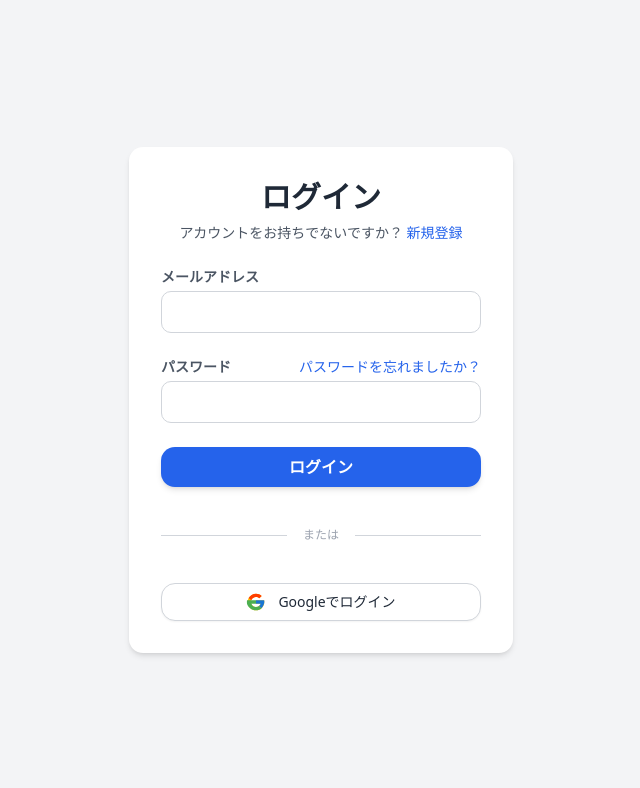
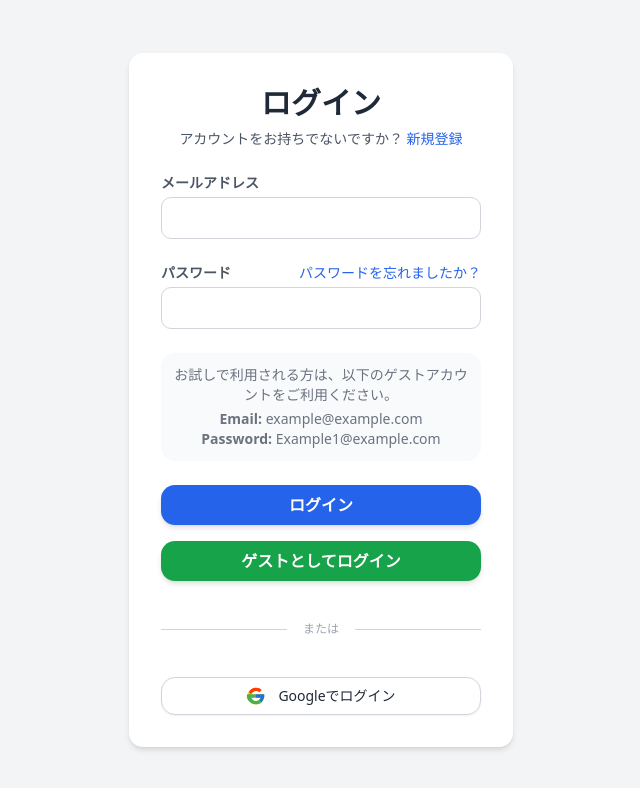
Before and after one commit to ryory2/react_4_vocabulary_notebook_app_ver_2, a React (Vite) app: page /login in a window 1280 px wide. Shown: the top 788 px of the page, without its empty margins (319-959 px from the left). Built offline with nearby package versions, Linux system fonts and the light colour scheme; no server answers.

Commit message:
ゲストログインを実装 -
-
-

```diff
--- a/src/pages/LandingPage.tsx
+++ b/src/pages/LandingPage.tsx
@@ -1,13 +1,15 @@
 import React from 'react';
 import { usePageMeta } from '../hooks/usePageMeta';
 import { Link } from 'react-router-dom';
+import flashcardDemoWebm from '../assets/videos/flashcard.webm';
+import wordManageDemoWebm from '../assets/videos/word_manage.webm';
 
 const LandingPage: React.FC = () => {
     const pageMeta = usePageMeta('landing');
     return (
         <>
             {pageMeta}
-            <div className="flex flex-col items-center justify-center text-center min-h-[70vh] p-4 sm:p-8">
+            <div className="flex flex-col items-center justify-center text-center p-4 sm:p-8">
                 {/* ★ h1: スマホでは text-3xl、mdサイズ以上で text-4xl に */}
                 <h1 className="text-3xl md:text-4xl font-bold mb-4 text-gray-800">
                     Kioku
@@ -15,6 +17,7 @@ const LandingPage: React.FC = () => {
                 {/* ★ p: スマホでは text-base (標準)、mdサイズ以上で text-lg に */}
                 <p className="text-base md:text-lg text-gray-600 mb-8 max-w-2xl">
                     効率的な単語学習を、今すぐ始めましょう。
+                    <br className="hidden sm:block" />
                     あなたの語彙力を、次のレベルへ。
                 </p>
                 {/* ★ ボタンコンテナ: スマホでは縦積み(flex-col)、smサイズ以上で横並び(flex-row) に */}
@@ -35,21 +38,56 @@ const LandingPage: React.FC = () => {
                     </Link>
                 </div>
 
-                {/* 機能紹介セクションの例 (任意) */}
-                <div className="mt-20 w-full max-w-4xl">
-                    <h2 className="text-2xl font-bold mb-6 text-gray-700">主な機能</h2>
-                    <div className="grid grid-cols-1 md:grid-cols-3 gap-8">
-                        <div className="p-6 bg-white rounded-lg shadow">
-                            <h3 className="text-xl font-semibold mb-2">スマートな復習</h3>
-                            <p className="text-gray-600">忘却曲線に基づいた最適なタイミングで復習を促します。</p>
+                {/* --- 機能紹介セクション --- */}
+                <div className="mt-12 md:mt-24 w-full max-w-6xl space-y-24"> {/* ★ max-w を少し広げました */}
+
+                    {/* 機能1: スマートな復習 */}
+                    <div className="flex flex-col md:flex-row items-center gap-8 md:gap-16"> {/* ★ gapを広げました */}
+                        <div className="w-full md:w-5/12 text-center md:text-left"> {/* ★ テキスト幅を調整 */}
+                            <h2 className="text-2xl lg:text-3xl font-bold mb-4 text-gray-800">スマートな復習</h2>
+                            <p className="text-gray-600 leading-relaxed lg:text-lg">
+                                忘却曲線に基づいた最適なタイミングで復習を促し、記憶の定着を強力にサポートします。
+                                シンプルな操作で、学習だけに集中できます。
+                            </p>
                         </div>
-                        <div className="p-6 bg-white rounded-lg shadow">
-                            <h3 className="text-xl font-semibold mb-2">シンプルな単語管理</h3>
-                            <p className="text-gray-600">登録・編集・削除が簡単に行え、学習に集中できます。</p>
+                        <div className="w-full md:w-7/12"> {/* ★ 動画の幅を調整 */}
+                            {/* ▼▼▼▼▼ 修正箇所 ▼▼▼▼▼ */}
+                            <div className="aspect-video w-full overflow-hidden rounded-lg shadow-xl">
+                                <video
+                                    className="w-full h-full object-cover" // ★ object-cover を追加
+                                    autoPlay loop muted playsInline
+                                >
+                                    <source src={flashcardDemoWebm} type="video/webm" />
+                                    {/* <source src={flashcardDemoMp4} type="video/mp4" /> */}
+                                    お使いのブラウザは動画の表示に対応していません。
+                                </video>
+                            </div>
+                            {/* ▲▲▲▲▲ 修正箇所 ▲▲▲▲▲ */}
                         </div>
-                        <div className="p-6 bg-white rounded-lg shadow">
-                            <h3 className="text-xl font-semibold mb-2">どこでも学習</h3>
-                            <p className="text-gray-600">PCでもスマホでも、いつでもどこでも学習を続けられます。</p>
+                    </div>
+
+                    {/* 機能2: シンプルな単語管理 */}
+                    <div className="flex flex-col md:flex-row-reverse items-center gap-8 md:gap-16">
+                        <div className="w-full md:w-5/12 text-center md:text-left">
+                            <h2 className="text-2xl lg:text-3xl font-bold mb-4 text-gray-800">シンプルな単語管理</h2>
+                            <p className="text-gray-600 leading-relaxed lg:text-lg">
+                                登録、編集、検索がストレスなく簡単に行えます。
+                                自分だけのオリジナル単語帳を育てましょう。
+                            </p>
+                        </div>
+                        <div className="w-full md:w-7/12">
+                            {/* ▼▼▼▼▼ 修正箇所 ▼▼▼▼▼ */}
+                            <div className="aspect-video w-full overflow-hidden rounded-lg shadow-xl">
+                                <video
+                                    className="w-full h-full object-cover" // ★ object-cover を追加
+                                    autoPlay loop muted playsInline
+                                >
+                                    <source src={wordManageDemoWebm} type="video/webm" />
+                                    {/* <source src={wordManageDemoMp4} type="video/mp4" /> */}
+                                    お使いのブラウザは動画の表示に対応していません。
+                                </video>
+                            </div>
+                            {/* ▲▲▲▲▲ 修正箇所 ▲▲▲▲▲ */}
                         </div>
                     </div>
                 </div>
--- a/src/pages/LoginPage.tsx
+++ b/src/pages/LoginPage.tsx
@@ -1,10 +1,13 @@
-import React, { useState, useEffect } from 'react';
+import React, { useState, useEffect, useRef } from 'react';
 import { usePageMeta } from '../hooks/usePageMeta';
 import { Link, useNavigate, useLocation } from 'react-router-dom';
 import { useAuth } from '../context/AuthContext';
 import { getApiErrorMessage } from '../api/apiClient';
 import { loginUser } from '../api/endpoints';
 import { config } from '../config';
+
+const GUEST_EMAIL = 'example@example.com';
+const GUEST_PASSWORD = 'Example1@example.com';
 
 const LoginPage: React.FC = () => {
     const pageMeta = usePageMeta('login');
@@ -13,6 +16,8 @@ const LoginPage: React.FC = () => {
     const [password, setPassword] = useState('');
     const [error, setError] = useState<string | null>(null);
     const [isSubmitting, setIsSubmitting] = useState(false);
+
+    const formRef = useRef<HTMLFormElement>(null);
 
     const navigate = useNavigate();
     const location = useLocation();
@@ -41,15 +46,18 @@ const LoginPage: React.FC = () => {
         setError(null);
         setSuccessMessage(null);
 
-        if (!email.trim() && !password.trim()) {
+        const currentEmail = email;
+        const currentPassword = password;
+
+        if (!currentEmail.trim() && !currentPassword.trim()) {
             setError('メールアドレスとパスワードを入力してください。');
-            return; // 処理を中断
+            return;
         }
-        if (!email.trim()) {
+        if (!currentEmail.trim()) {
             setError('メールアドレスを入力してください。');
             return;
         }
-        if (!password.trim()) {
+        if (!currentPassword.trim()) {
             setError('パスワードを入力してください。');
             return;
         }
@@ -57,7 +65,7 @@ const LoginPage: React.FC = () => {
 
         setIsSubmitting(true);
         try {
-            const response = await loginUser({ email, password });
+            const response = await loginUser({ email: currentEmail, password: currentPassword });
             login(response.access_token);
             navigate('/app/dashboard', { replace: true });
         } catch (err) {
@@ -82,6 +90,18 @@ const LoginPage: React.FC = () => {
         window.location.href = authUrl;
     };
 
+    const handleGuestLogin = () => {
+        // stateをゲスト情報で更新
+        setEmail(GUEST_EMAIL);
+        setPassword(GUEST_PASSWORD);
+
+        // stateの更新がDOMに反映されるのを待つため、少し遅延させる
+        setTimeout(() => {
+            // formの参照を使ってsubmitイベントをプログラムから発行する
+            formRef.current?.requestSubmit();
+        }, 0);
+    };
+
     return (
         <>
             {pageMeta}
@@ -97,7 +117,7 @@ const LoginPage: React.FC = () => {
                         </p>
                     </div>
 
-                    <form className="space-y-6" onSubmit={handleSubmit} noValidate>
+                    <form className="space-y-6" onSubmit={handleSubmit} noValidate ref={formRef}>
                         {error && (
                             <div className="p-3 text-sm text-red-700 bg-red-100 rounded-lg" role="alert">
                                 {error}
@@ -142,13 +162,31 @@ const LoginPage: React.FC = () => {
                             />
                         </div>
 
-                        <div>
+                        <div className="text-center text-sm text-gray-500 bg-gray-50 p-3 rounded-lg">
+                            <p>お試しで利用される方は、以下のゲストアカウントをご利用ください。</p>
+                            <p className="mt-1">
+                                <span className="font-semibold">Email:</span> {GUEST_EMAIL}
+                            </p>
+                            <p>
+                                <span className="font-semibold">Password:</span> {GUEST_PASSWORD}
+                            </p>
+                        </div>
+
+                        <div className="space-y-4">
                             <button
                                 type="submit"
                                 disabled={isSubmitting}
                                 className="w-full py-2 px-4 bg-blue-600 text-white font-semibold rounded-lg shadow-md hover:bg-blue-700 focus:outline-none focus:ring-2 focus:ring-offset-2 focus:ring-blue-500 disabled:opacity-50 disabled:cursor-not-allowed"
                             >
-                                {isSubmitting ? 'ログイン中...' : 'ログイン'}
+                                {isSubmitting && (email !== GUEST_EMAIL || password !== GUEST_PASSWORD) ? 'ログイン中...' : 'ログイン'}
+                            </button>
+                            <button
+                                type="button"
+                                onClick={handleGuestLogin}
+                                disabled={isSubmitting}
+                                className="w-full py-2 px-4 bg-green-600 text-white font-semibold rounded-lg shadow-md hover:bg-green-700 focus:outline-none focus:ring-2 focus:ring-offset-2 focus:ring-green-500 disabled:opacity-50 disabled:cursor-not-allowed"
+                            >
+                                {isSubmitting && email === GUEST_EMAIL && password === GUEST_PASSWORD ? 'ログイン中...' : 'ゲストとしてログイン'}
                             </button>
                         </div>
                     </form>
```
Also changed, not shown: 2 other files (tests, documents, lock files or other folders).
